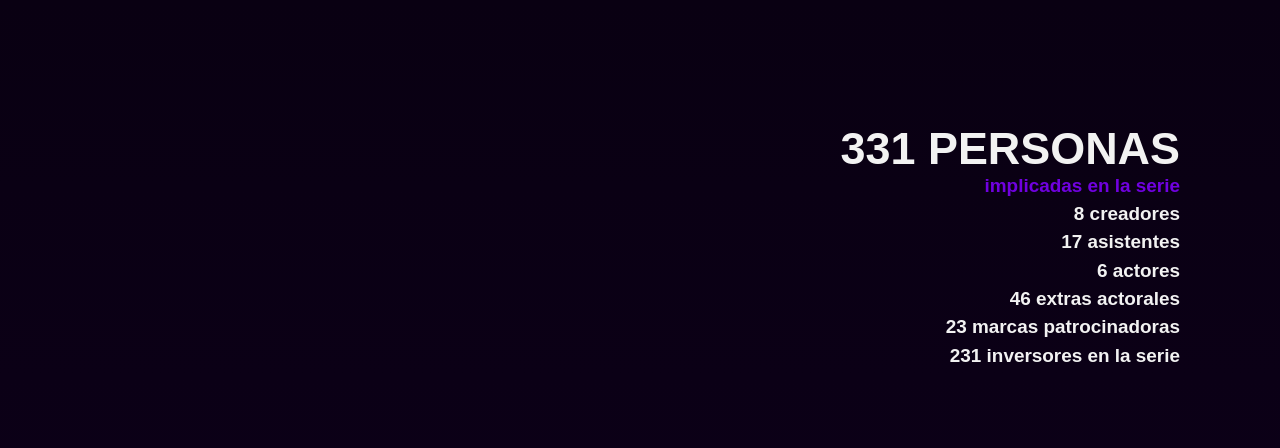
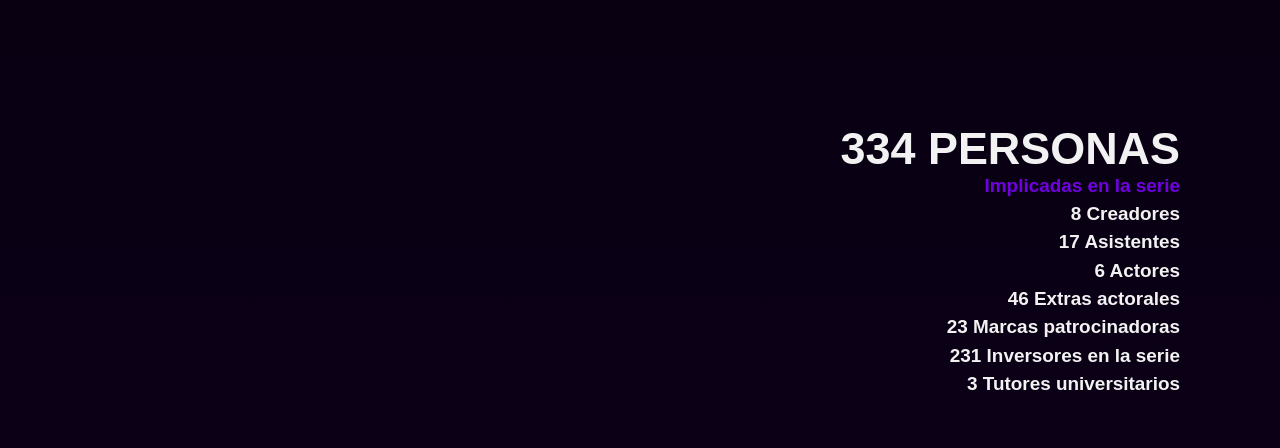
Before and after one commit to SimonettiT/monte-website, a Vue app: page /backstage in a window 1280 px wide. Shown: the part 4400-4848 px from the top of the page. Built offline with nearby package versions, Linux system fonts and the light colour scheme; a web font is replaced by a local one.

Commit message:
Solved minor problems

```diff
--- a/src/components/CharacterDetails.vue
+++ b/src/components/CharacterDetails.vue
@@ -1,5 +1,5 @@
 <script setup>
-import { ref } from 'vue';
+import { ref, watch, nextTick } from 'vue';
 import Alfonsina from '@/assets/images/alfonsina.jpg';
 import Maximo from '@/assets/images/maximo.jpg';
 import Franca from '@/assets/images/franca.jpg';
@@ -65,6 +65,16 @@ const selectedCharacter = ref(characters.value[0])
 const selectCharacter = (character) => {
     selectedCharacter.value = character
 }
+
+watch(selectedCharacter, async (newCharacter, oldCharacter) => {
+    if (newCharacter !== oldCharacter) {
+        const scrollPosition = window.scrollY;
+        await nextTick();
+        setTimeout(() => {
+            window.scrollTo(0, scrollPosition);
+        }, 280);
+    }
+});
 </script>
 
 <template>
@@ -76,12 +86,12 @@ const selectCharacter = (character) => {
                         <img :key="selectedCharacter" :src="selectedCharacter.thumb" alt="" class="characters__selected-image">
                     </transition>
                 </div>
-                <transition name="fade">
-                    <div :key="selectedCharacter" class="characters__selected-info">
-                        <h2>{{ selectedCharacter.name }}</h2>
+                <div :key="selectedCharacter" class="characters__selected-info">
+                    <h2>{{ selectedCharacter.name }}</h2>
+                    <div class="character__description-container">
                         <p>{{ selectedCharacter.description }}</p>
                     </div>
-                </transition>
+                </div>
 
             </div>
 
@@ -118,6 +128,7 @@ const selectCharacter = (character) => {
         gap: 5rem
 
 .characters-rooster__selection-container
+    position: relative
     h2
         font-size: fonts.$font-xxl
         font-weight: bold
@@ -195,6 +206,8 @@ const selectCharacter = (character) => {
 
 .fade-enter-active, .fade-leave-active
     transition: opacity .25s ease-in-out
+p.fade-leave-active, p.fade-enter-active
+    position: absolute
 .fade-enter-to, .fade-leave-to
     opacity: 0
 </style>
--- a/src/components/SpotifyPlaylist.vue
+++ b/src/components/SpotifyPlaylist.vue
@@ -64,6 +64,7 @@ section.spotify-playlist
 .spotify-playlist__text
     h5
         font-weight: fonts.$font-regular
+        line-height: 2.2
     h3
         font-weight: fonts.$font-bold
         font-size: fonts.$font-xl
--- a/src/views/AboutMonte.vue
+++ b/src/views/AboutMonte.vue
@@ -52,13 +52,13 @@ import MundoMonteCover from '@/assets/images/mundomonte-cover.jpg';
                 </div>
 
                 <div class="mundo-monte__item item-center">
-                    <h4>TODOS QUIENES CREÍAS CONOCER CAMBIAN</h4>
-                    <p><span class="item-accent item-bold">Sumergite en un laberinto lleno de tensiones ocultas </span></p>
+                    <h4>LOS QUE CREÍAS CONOCER CAMBIAN</h4>
+                    <p><span class="item-accent item-bold">Adentrate en un laberinto de tensiones ocultas</span></p>
                 </div>
 
                 <div class="mundo-monte__item item-left">
                     <h3>NO TE PIERDAS</h3>
-                    <p>Mantente alerta, porque en MONTE, nada es lo que parece y el peligro está siempre al acecho. ¿En quién podrás confiar?</p>
+                    <p>Estate alerta, porque en MONTE, nada es lo que parece y el peligro acecha, ¿En quién vas a confiar?</p>
                 </div>
 
                 <div class="mundo-monte__item item-center">
@@ -84,9 +84,9 @@ import MundoMonteCover from '@/assets/images/mundomonte-cover.jpg';
         </section>
 
         <SpotifyPlaylist
-            title="LO QUE SUCEDIÓ DESPUÉS DE MONTE"
+            title="¿QUÉ PASÓ DESPUES DE LA FIESTA?"
             subtitle="ESCUCHA LAS ENTREVISTAS"
-            description="A la mañana siguiente de la fiesta, el efectivo policial llega al lugar del hecho para comenzar con la investigación del caso. Estas son alguna de las entrevistas que se hicieron a algunos de los presentes de esa noche."
+            description="A la mañana siguiente de la fiesta, el efectivo policial llegó a la casa para comenzar con la investigación del caso. Estas son las entrevistas que se hicieron a algunos de los presentes de esa noche."
             spotify-embed="https://open.spotify.com/embed/episode/629iwPrzTdbdYMW79hNLDh?utm_source=generator&theme=0"
             spotify-link="https://open.spotify.com/show/0iWArTlKAWUEBVm8578XuQ?si=75f91d66ace94da3"
         />
--- a/src/views/Backstage.vue
+++ b/src/views/Backstage.vue
@@ -109,14 +109,15 @@ const bodyOverflow = computed(() => {
 
 
                     <div class="production__item">
-                        <h3>331 PERSONAS</h3>
-                        <h5 class="subtitle-accent">implicadas en la serie</h5>
-                        <p>8 creadores</p>
-                        <p>17 asistentes</p>
-                        <p>6 actores</p>
-                        <p>46 extras actorales</p>
-                        <p>23 marcas patrocinadoras</p>
-                        <p>231 inversores en la serie</p>
+                        <h3>334 PERSONAS</h3>
+                        <h5 class="subtitle-accent">Implicadas en la serie</h5>
+                        <p>8 Creadores</p>
+                        <p>17 Asistentes</p>
+                        <p>6 Actores</p>
+                        <p>46 Extras actorales</p>
+                        <p>23 Marcas patrocinadoras</p>
+                        <p>231 Inversores en la serie</p>
+                        <p>3 Tutores universitarios</p>
                     </div>
 
 
@@ -202,7 +203,9 @@ const bodyOverflow = computed(() => {
     background-image: linear-gradient(140deg, colors.$accent 0%, colors.$dark 100%)
     padding-block: 5rem
     position: relative
-    z-index: -2
+    .video-360__container
+        position: relative
+        z-index: 2
     iframe
         aspect-ratio: 16/9
         border-radius: 0 0 50px 0
@@ -210,12 +213,12 @@ const bodyOverflow = computed(() => {
         max-width: 800px
 .video-360__background-logo
     position: absolute
-    bottom: -50px
+    bottom: 0
     right: -60px
     aspect-ratio: 1
     width: 60%
     max-width: 700px
-    z-index: variables.$z-content-bellow
+    z-index: 1
     fill: colors.$accent-dark
     color: colors.$accent-dark
     user-select: none
```
